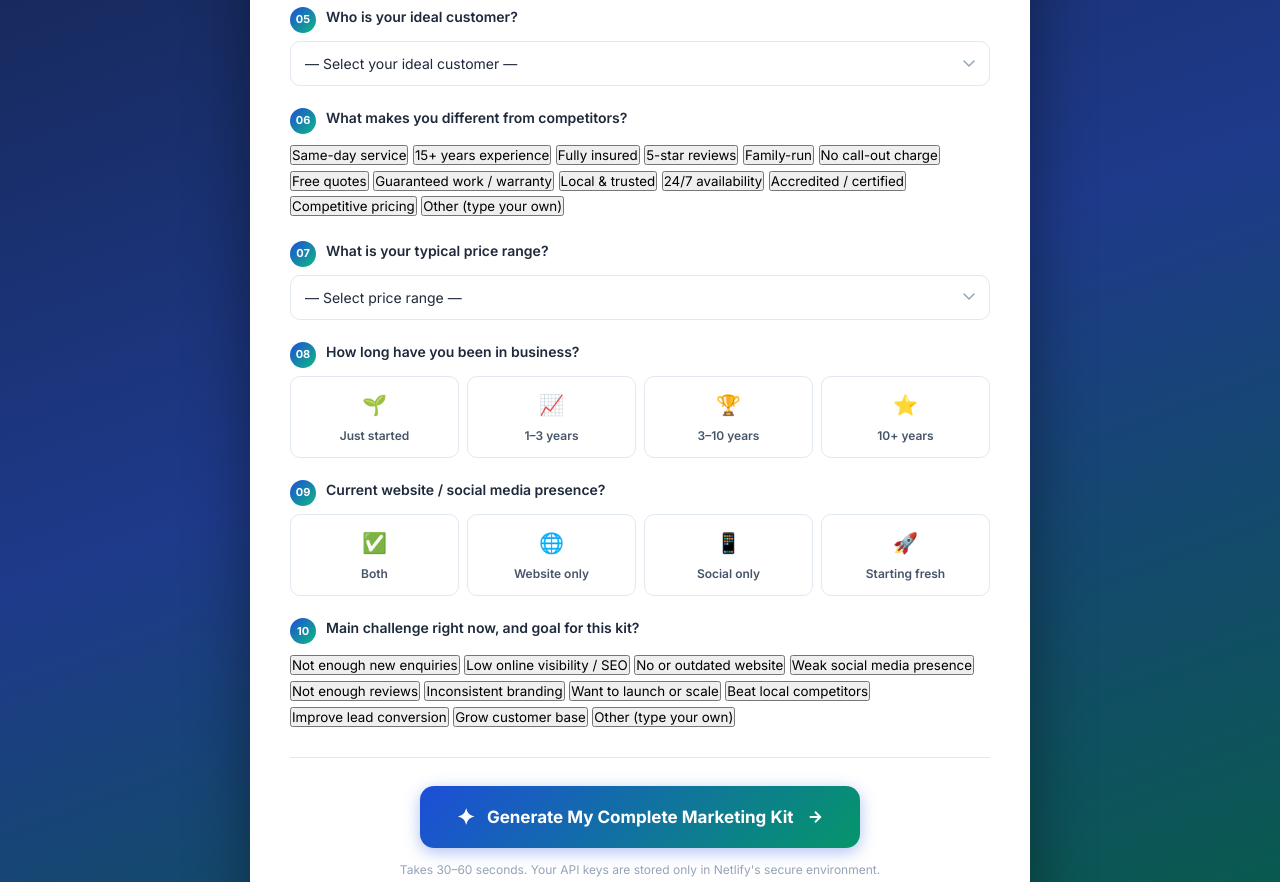
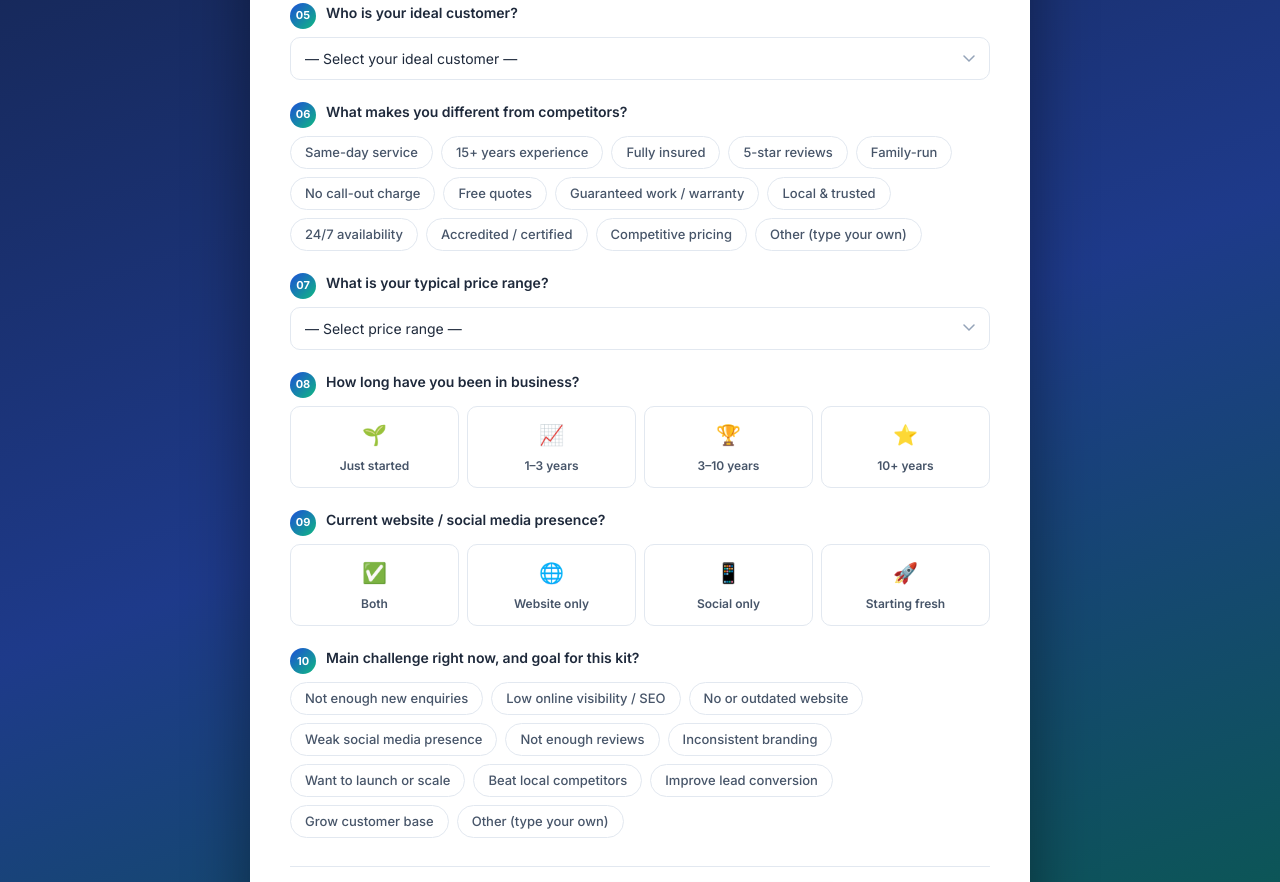
Before and after one commit to des-gif/local-business-hub, a website: page src/index.html in a window 1280 px wide. Shown: the part 5247-6129 px from the top of the page. Drawn offline with nearby package versions, Linux system fonts and the light colour scheme.

Commit message:
Q1/Q6/Q10 dropdowns + chip multi-select + Shorts video section

```diff
--- a/src/css/styles.css
+++ b/src/css/styles.css
@@ -151,6 +151,10 @@ button{font-family:inherit;}
 .radio-card.sel{border-color:var(--blue);background:var(--blue-ll);color:var(--blue-d);}
 .radio-card input{display:none;}
 .radio-card span:first-of-type{font-size:20px;}
+.chip-wrap{display:flex;flex-wrap:wrap;gap:8px;}
+.chip{display:inline-flex;align-items:center;padding:7px 14px;border:1.5px solid var(--border);border-radius:20px;font-size:13px;font-weight:500;color:var(--text);background:#fff;cursor:pointer;transition:all .12s;line-height:1.3;}
+.chip:hover{border-color:var(--blue);color:var(--blue-d);background:var(--blue-ll);}
+.chip.sel{border-color:var(--blue);background:var(--blue-l);color:var(--blue-d);font-weight:600;}
 @media(max-width:540px){.radio-row{grid-template-columns:repeat(2,1fr);}}
 
 .divider{height:1px;background:var(--border);margin:28px 0;}
```
